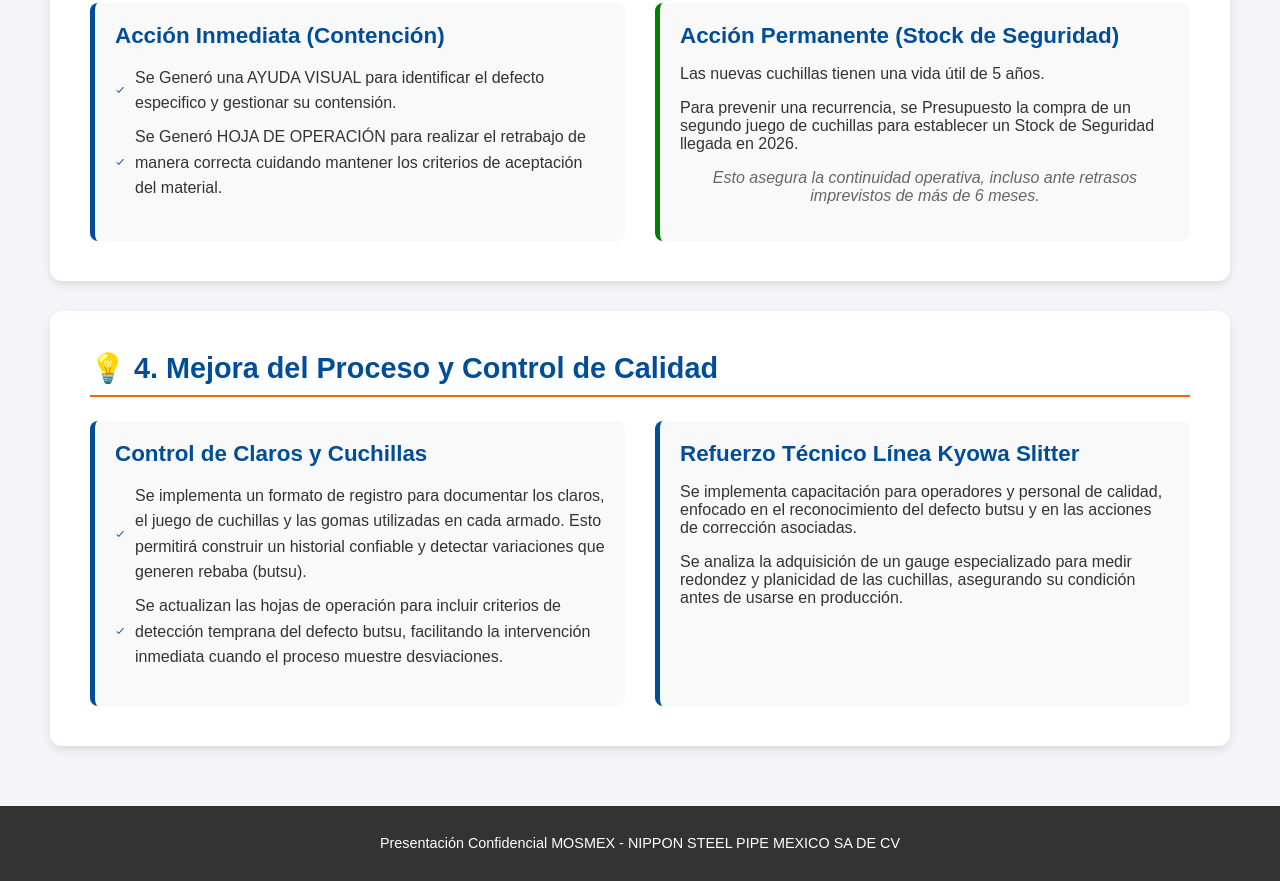
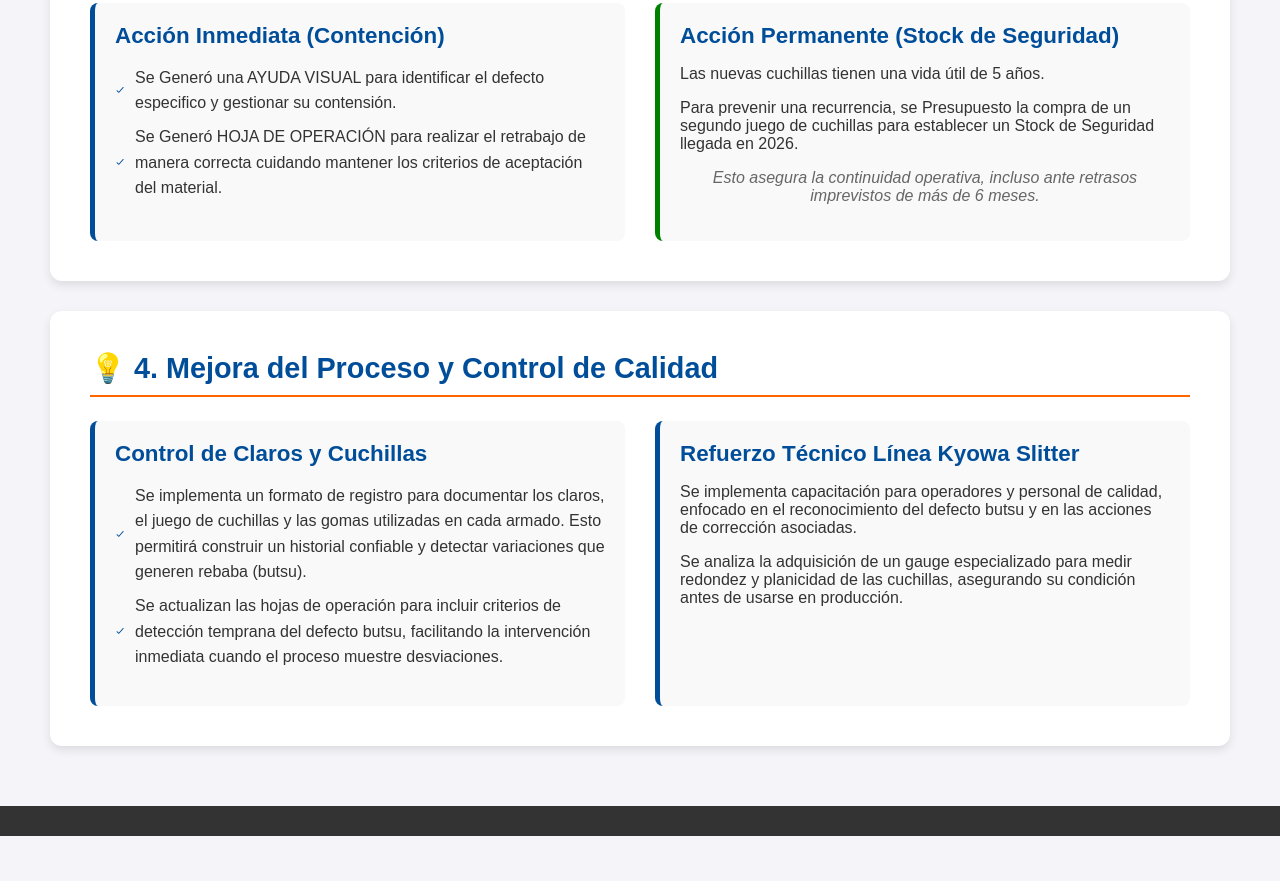
Before and after one commit to Hacktex24/trabajo-1-, a plain HTML site: page index.html in a window 1280 px wide. Shown: the part 1635-2516 px from the top of the page. After the commit the page ends 2471 px from the top, so only its background shows below. Drawn offline with nearby package versions, Linux system fonts and the light colour scheme.

```diff
--- a/index.html
+++ b/index.html
@@ -107,9 +107,9 @@
 
     </main>
     <footer>
-        <p>Presentación Confidencial MOSMEX - NIPPON STEEL PIPE MEXICO SA DE CV</p>
     </footer>
 
     <script src="script.js"></script>
 </body>
+
 </html>
```
